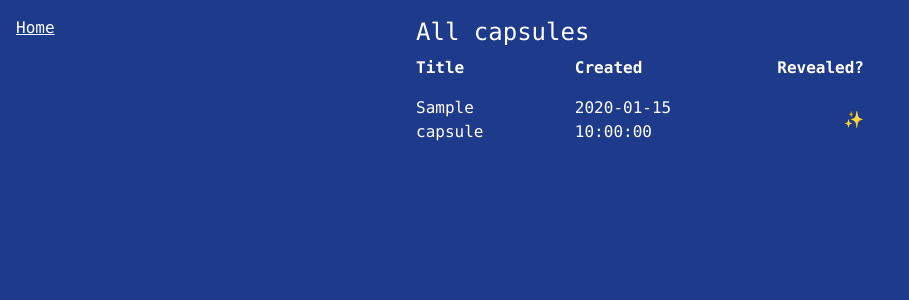
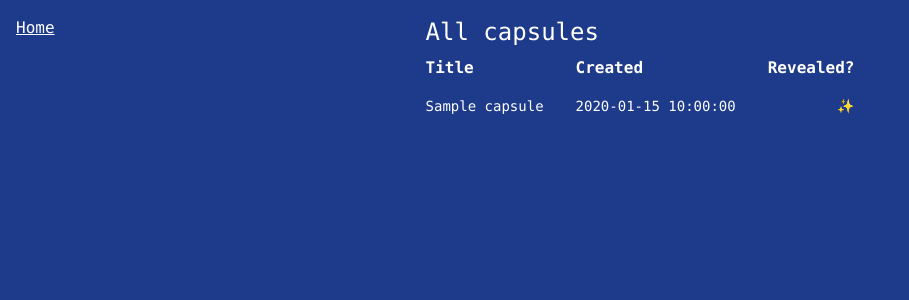
Before and after one commit to staab/capsule, a Flask app: template templates/capsules.html in a window 1280 px wide. Shown: the top 300 px of the page, without its empty margins (0-909 px from the left). Run offline with Flask 2, Linux system fonts and the light colour scheme; the template is opened without the code that fills it: most values are stand-ins (such as "Sample title", 1, 10 or a date in 2020); parts of the project's set-up code (start-up, migrations or seed data) failed here and were passed over; some libraries are stand-ins or nearby versions.

Commit message:
stop wrapping on date

```diff
--- a/templates/capsules.html
+++ b/templates/capsules.html
@@ -13,9 +13,9 @@
   </thead>
   <tbody>
     {% for capsule in capsules %}
-    <tr class="hover:bg-blue-800 capsule-row cursor-pointer" data-capsule="{{capsule.id}}">
+    <tr class="hover:bg-blue-800 capsule-row cursor-pointer text-sm" data-capsule="{{capsule.id}}">
       <td class="py-2 px-4">{{capsule.title}}</td>
-      <td class="py-2 px-4">{{capsule.created}}</td>
+      <td class="py-2 px-4 whitespace-no-wrap">{{capsule.created}}</td>
       <td class="text-right py-2 px-4">
         {% if capsule.html %}<!-- a sparkle emoji -->✨ {% endif %}
       </td>
```
